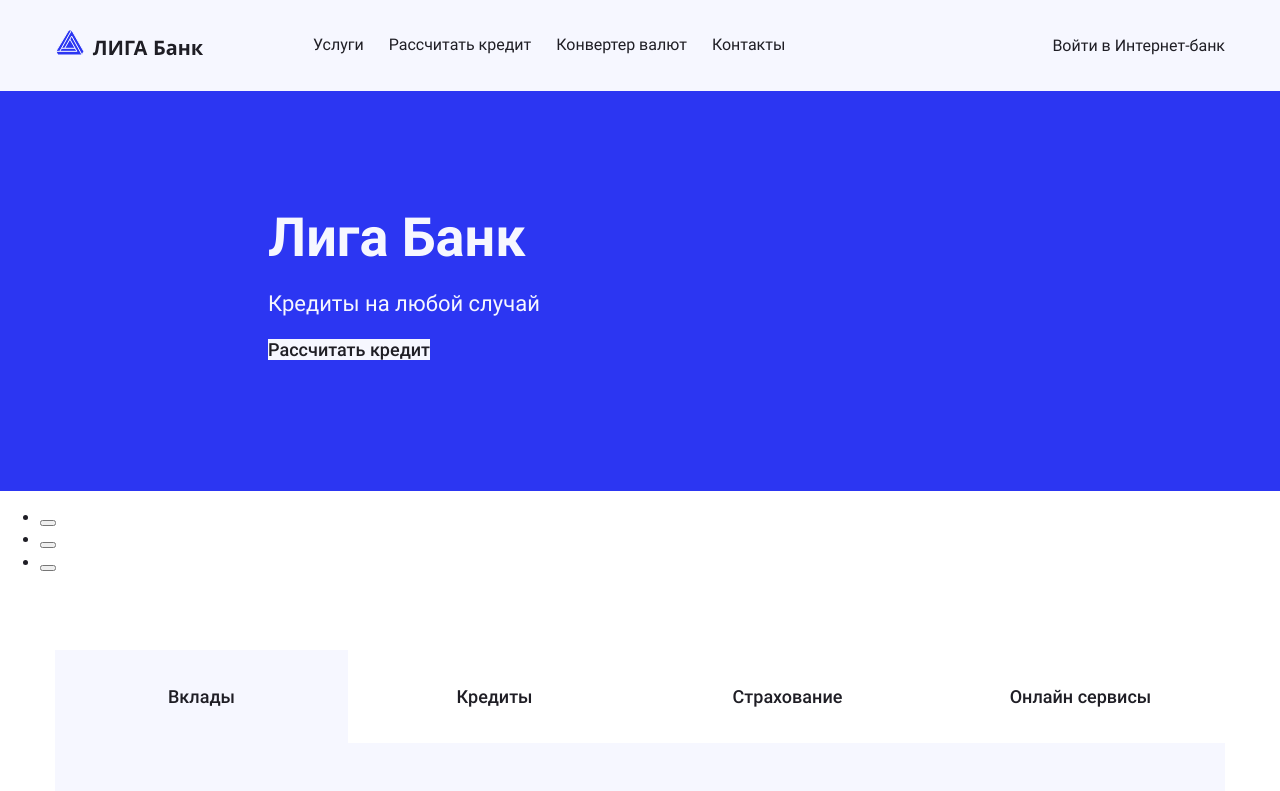
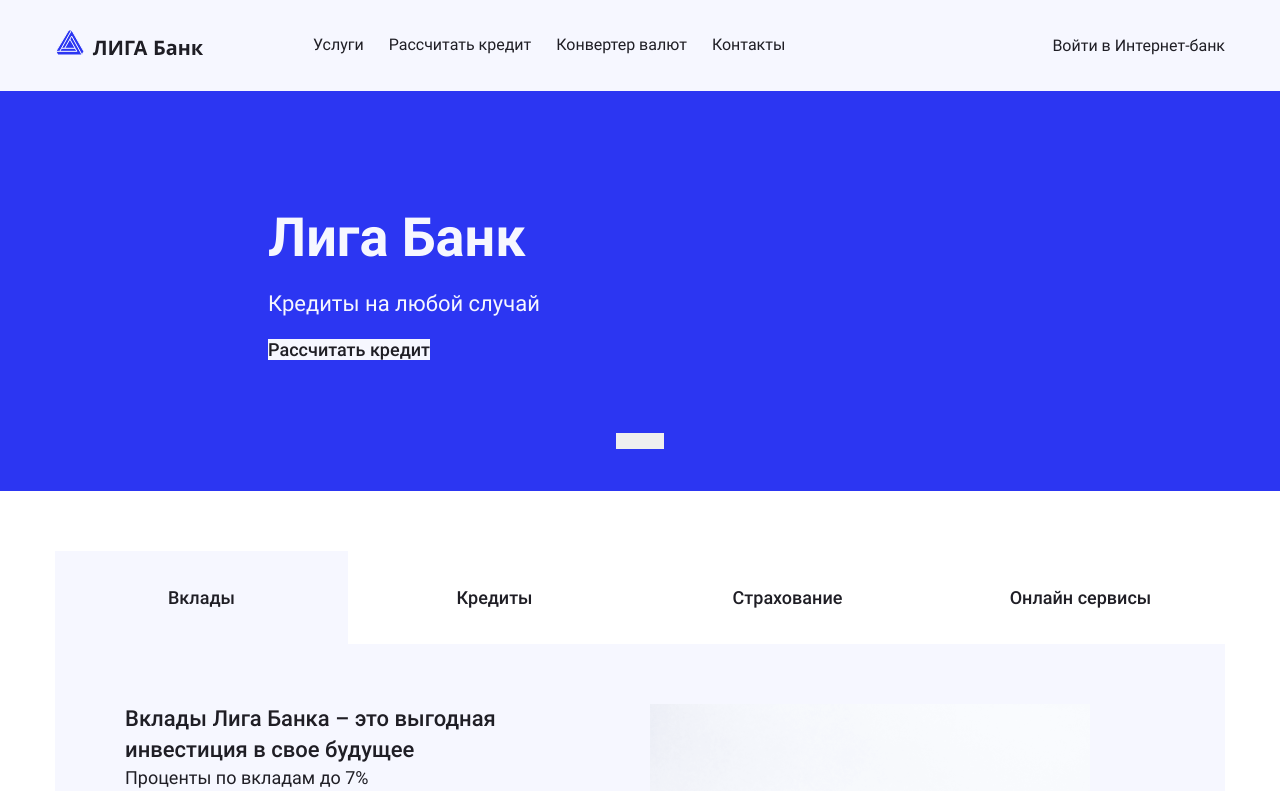
Before and after one commit to geoniced/liga-bank, a React (Create React App) app: page / in a window 1280 px wide. Shown: the top 791 px of the page. Built offline with nearby package versions, Linux system fonts and the light colour scheme.

Commit message:
Заканчивает микросетки в главной у слайдера

```diff
--- a/src/scss/promo-slider.scss
+++ b/src/scss/promo-slider.scss
@@ -1,10 +1,16 @@
+.promo-slider {
+  position: relative;
+}
+
 .promo-slider__list {
   @include list-reset;
 }
 
 .promo-slider__item {
   padding-top: 115px;
+  padding-bottom: 60px;
   padding-left: 268px;
+
   min-height: 400px;
 
   &--credit {
@@ -50,3 +56,26 @@
   font-size: 18px;
   line-height: 21px;
 }
+
+.promo-slider__buttons-list {
+  @include list-reset;
+
+  position: absolute;
+  bottom: 40px;
+  left: 50%;
+
+  display: flex;
+  transform: translateX(-50%);
+}
+
+.promo-slider__button {
+  box-sizing: content-box;
+  width: 8px;
+  height: 8px;
+
+  padding: 4px;
+  border: none;
+
+  @include basic-hover;
+  @include basic-active;
+}
```
Also changed, not shown: src/assets/img/icon-slider-item.svg (added).
